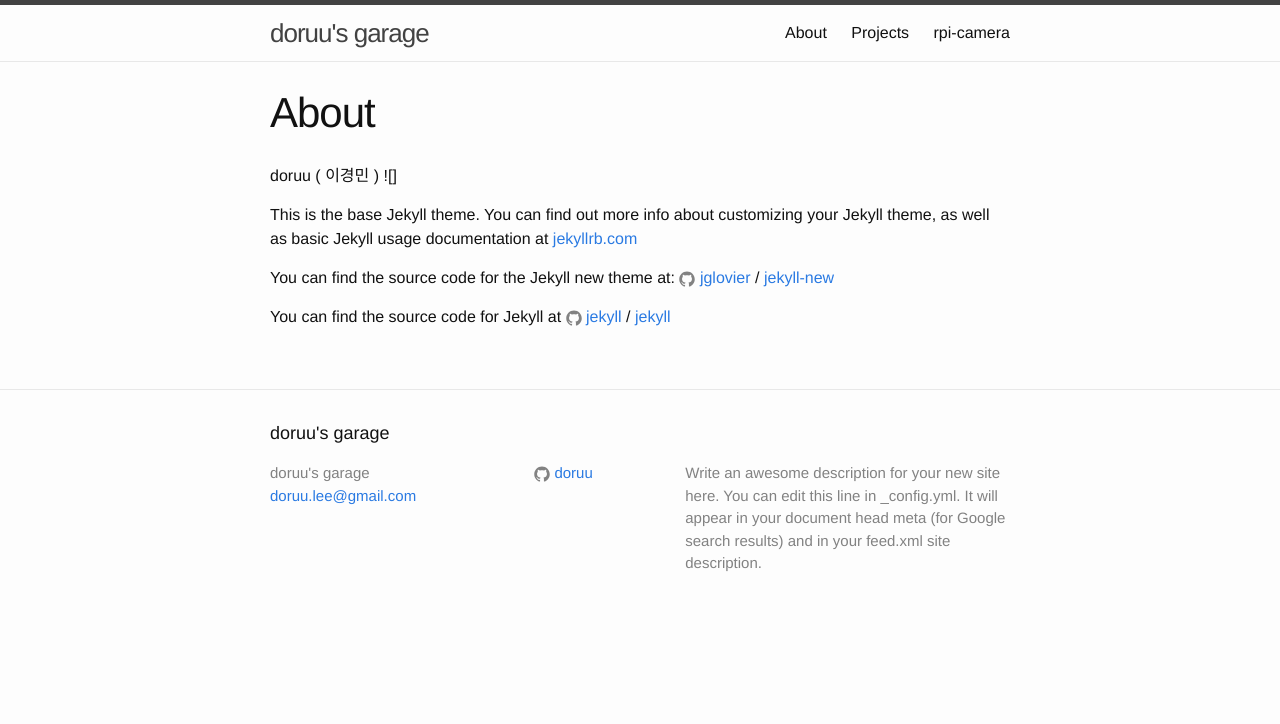
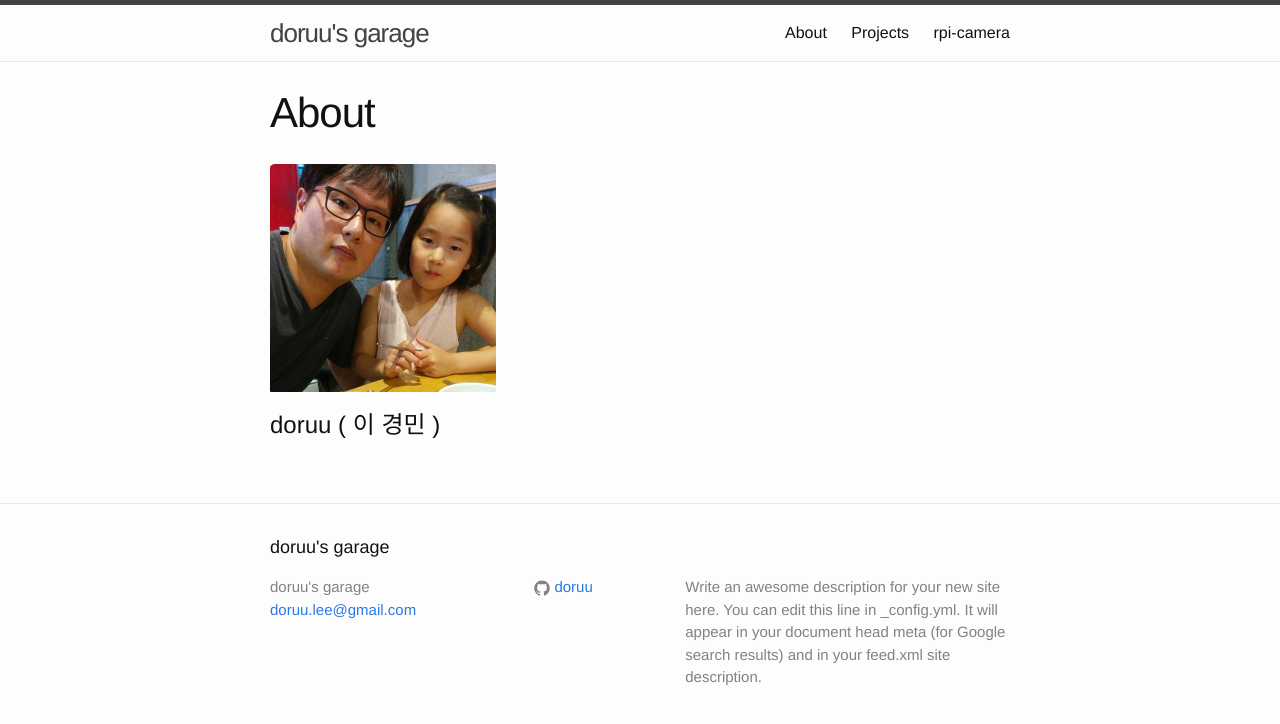
Before and after one commit to doruu/doruu.github.io.o, a Jekyll site: the page built from about.md, in a window 1280 px wide. Shown: the top 724 px of the page. Built offline with Jekyll 4.4.1, drawn with Linux system fonts in a browser that asks for light colours.

Commit message:
index about 수정

```diff
--- a/about.md
+++ b/about.md
@@ -4,16 +4,6 @@
 permalink: /about/
 ---
 
+![](http://doruu.github.io/about/img/profile.png)
 
-doruu ( 이경민 )
-![]
-
-This is the base Jekyll theme. You can find out more info about customizing your Jekyll theme, as well as basic Jekyll usage documentation at [jekyllrb.com](http://jekyllrb.com/)
-
-You can find the source code for the Jekyll new theme at:
-{% include icon-github.html username="jglovier" %} /
-[jekyll-new](https://github.com/jglovier/jekyll-new)
-
-You can find the source code for Jekyll at
-{% include icon-github.html username="jekyll" %} /
-[jekyll](https://github.com/jekyll/jekyll)
+# doruu ( 이 경민 )
```
Also changed, not shown: index.html (added, +23 -0 lines).
